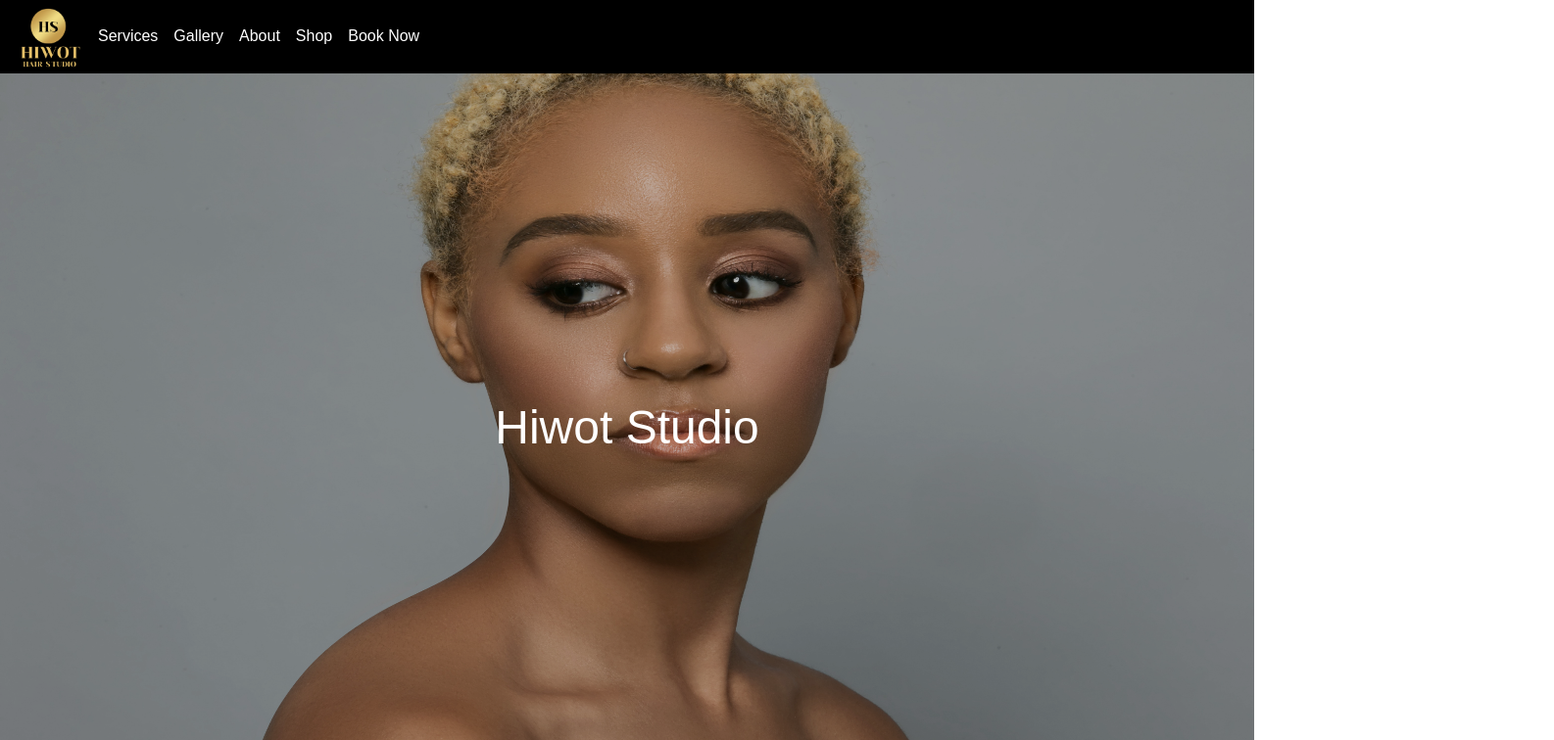
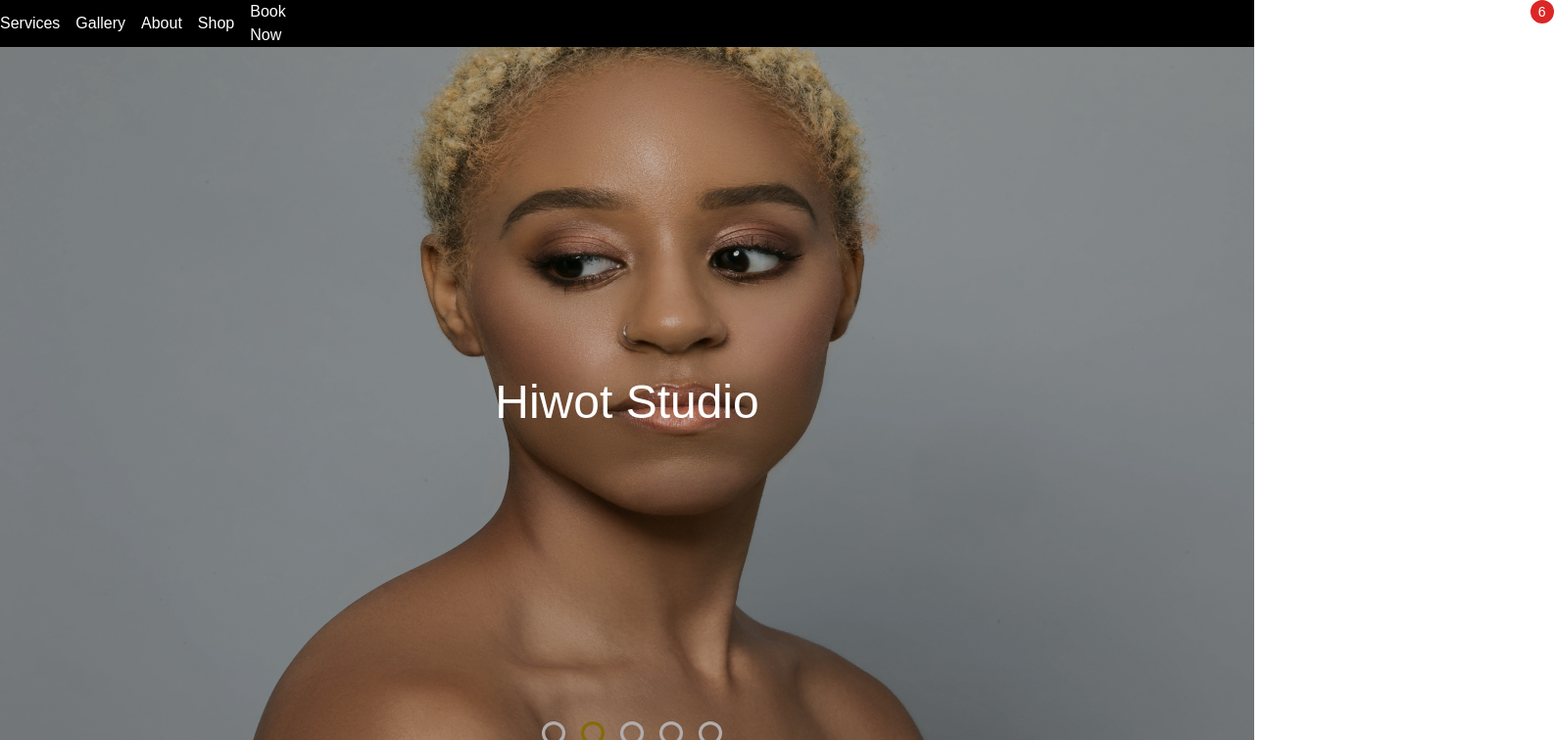
Before and after one commit to leulmes/e-commerce, a Next.js app: page / in a window 1280 px wide. Shown: the top 756 px of the page at 98% size, 1586 px wide, since content can reach past the window. Built offline with nearby package versions, Linux system fonts and the light colour scheme; no server answers.

Commit message:
fixed the ui for shopping cart

```diff
--- a/src/app/components/Navbar.tsx
+++ b/src/app/components/Navbar.tsx
@@ -1,17 +1,19 @@
-import React from 'react';
-import Image from 'next/image';
-import Link from 'next/link';
-require('dotenv').config()
+import React from "react";
+import Image from "next/image";
+import Link from "next/link";
+import { ShoppingCart } from "lucide-react";
+require("dotenv").config();
 
 const Navbar = () => {
 	return (
-    <div className='flex flex-row bg-black text-white'>
-        <div className='cursor-pointer'>
+		<div className="flex flex-row bg-black text-white sticky top-0 z-50">
+			<div className="cursor-pointer">
 				<Link href={`${process.env.SITE_URL}/`}>
-            <Image src='/hs-image.png' width='100' height='100' alt='logo'/>
+					<Image src="/hs-image.png" width="100" height="100" alt="logo" />
 				</Link>
 			</div>
-        <div className='cursor-pointer flex flex-row gap-4 items-center'>
+			<div className="flex flex-row gap-[1250px] items-center">
+				<div className="cursor-pointer flex flex-row gap-4 items-center">
 					<h1>Services</h1>
 					<h1>Gallery</h1>
 					<h1>About</h1>
@@ -20,8 +22,16 @@
 					</Link>
 					<h1>Book Now</h1>
 				</div>
+				<div className="flex flex-row gap-3">
+					<ShoppingCart className="absolute" size={25} />
+					<div className="flex items-center justify-center w-6 h-6 rounded-full bg-red-600 relative left-5 bottom-3">
+						<div className="text-sm">6</div>
 					</div>
-  )
-}
+					{/* <h4 className="font-bold font-sans">Cart</h4> */}
+				</div>
+			</div>
+		</div>
+	);
+};
 
-export default Navbar
+export default Navbar;
```
Lines whose indentation alone changed are shown as unchanged.
